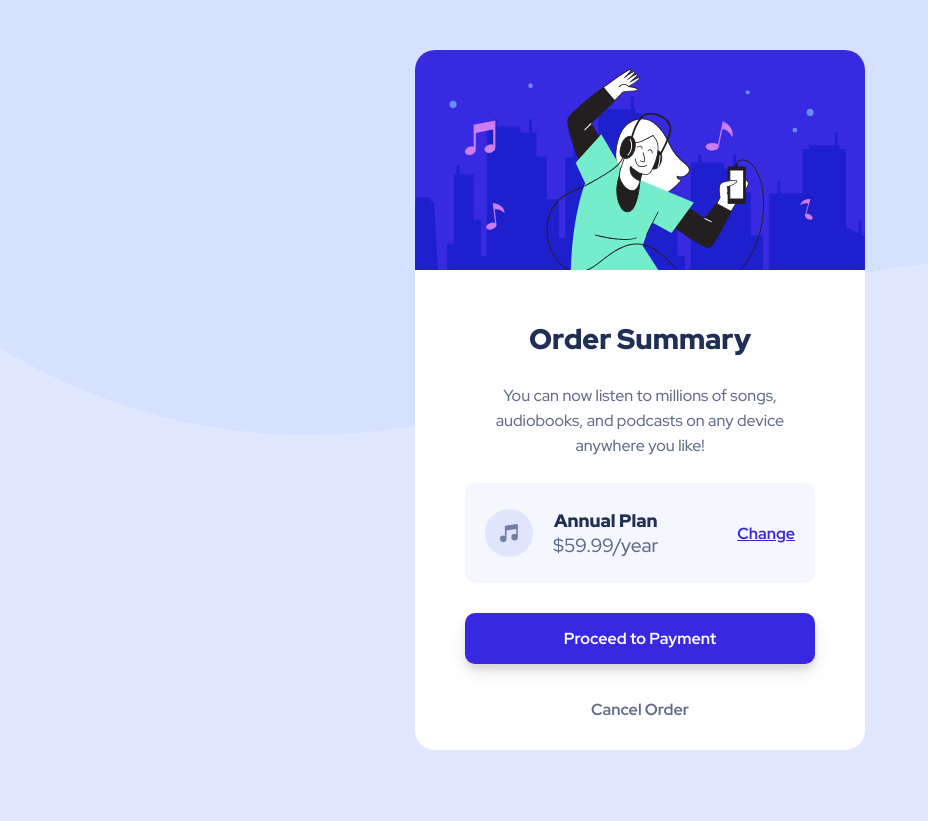
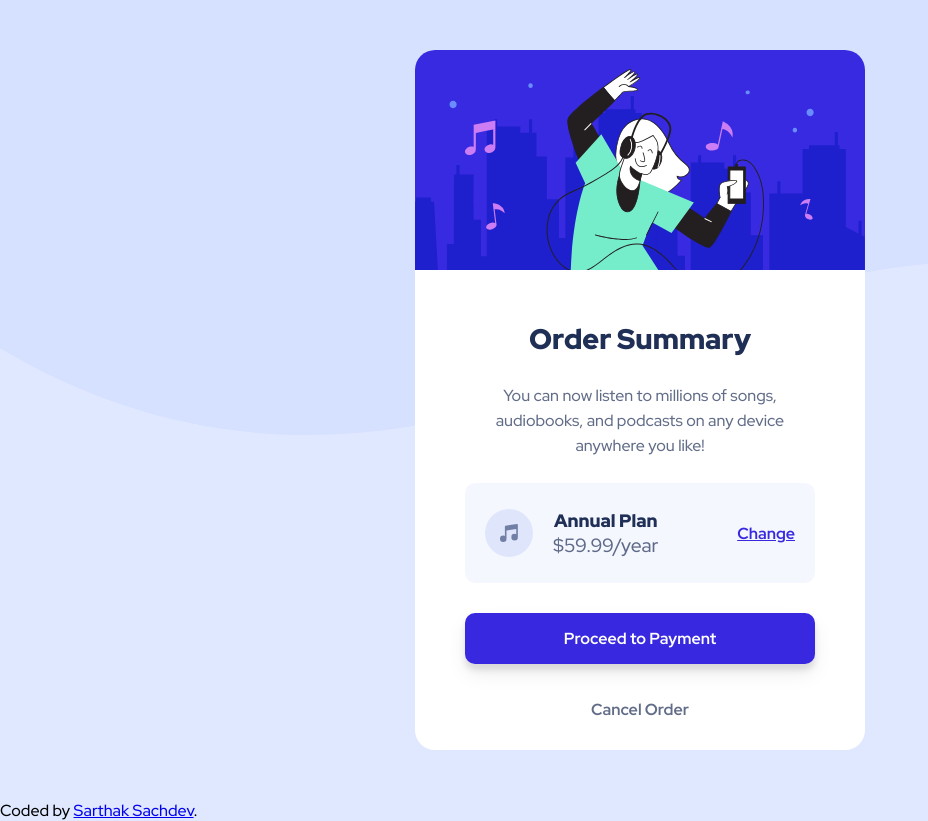
Before and after one commit to SartHak-0-Sach/Order-summary-component_frontend_project, a plain HTML site: page index.html in a window 1280 px wide. Shown: the whole page, without its empty margins (0-928 px from the left). Before the commit the page ends 800 px from the top, so only its background shows below. Drawn offline with Linux system fonts and the light colour scheme.

Commit message:
Update index.html

```diff
--- a/index.html
+++ b/index.html
@@ -13,7 +13,7 @@
 
     <link rel="stylesheet" href="style.css" />
 
-    <title>Frontend Mentor | Order summary card</title>
+    <title>Order summary card</title>
   </head>
   <body>
     <main>
@@ -39,5 +39,8 @@
         </div>
       </div>
     </main>
+    <footer class="attribution">
+      Coded by <a href="https://github.com/SartHak-0-Sach" target="_blank">Sarthak Sachdev</a>.
+    </footer>
   </body>
 </html>
```
